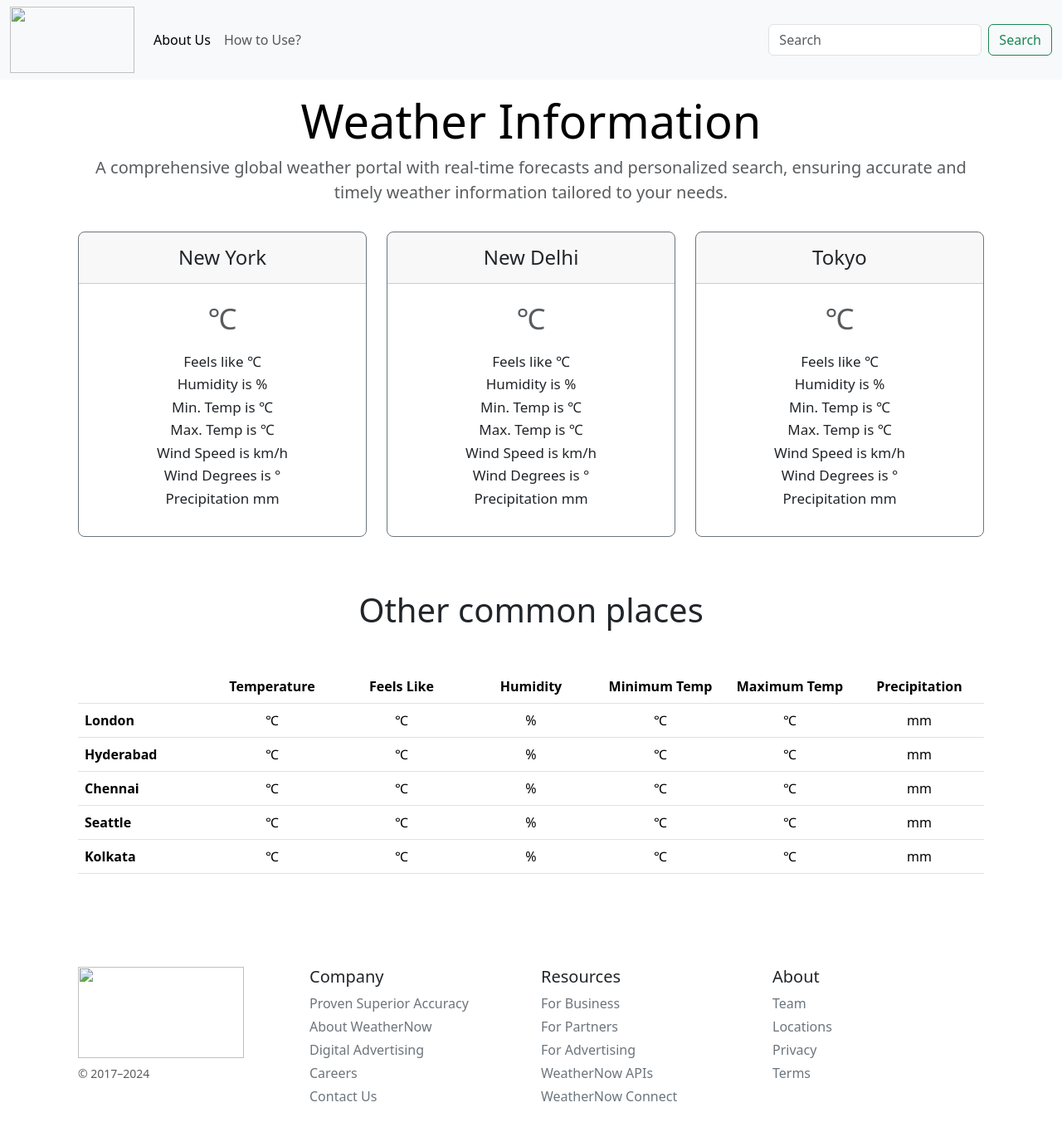
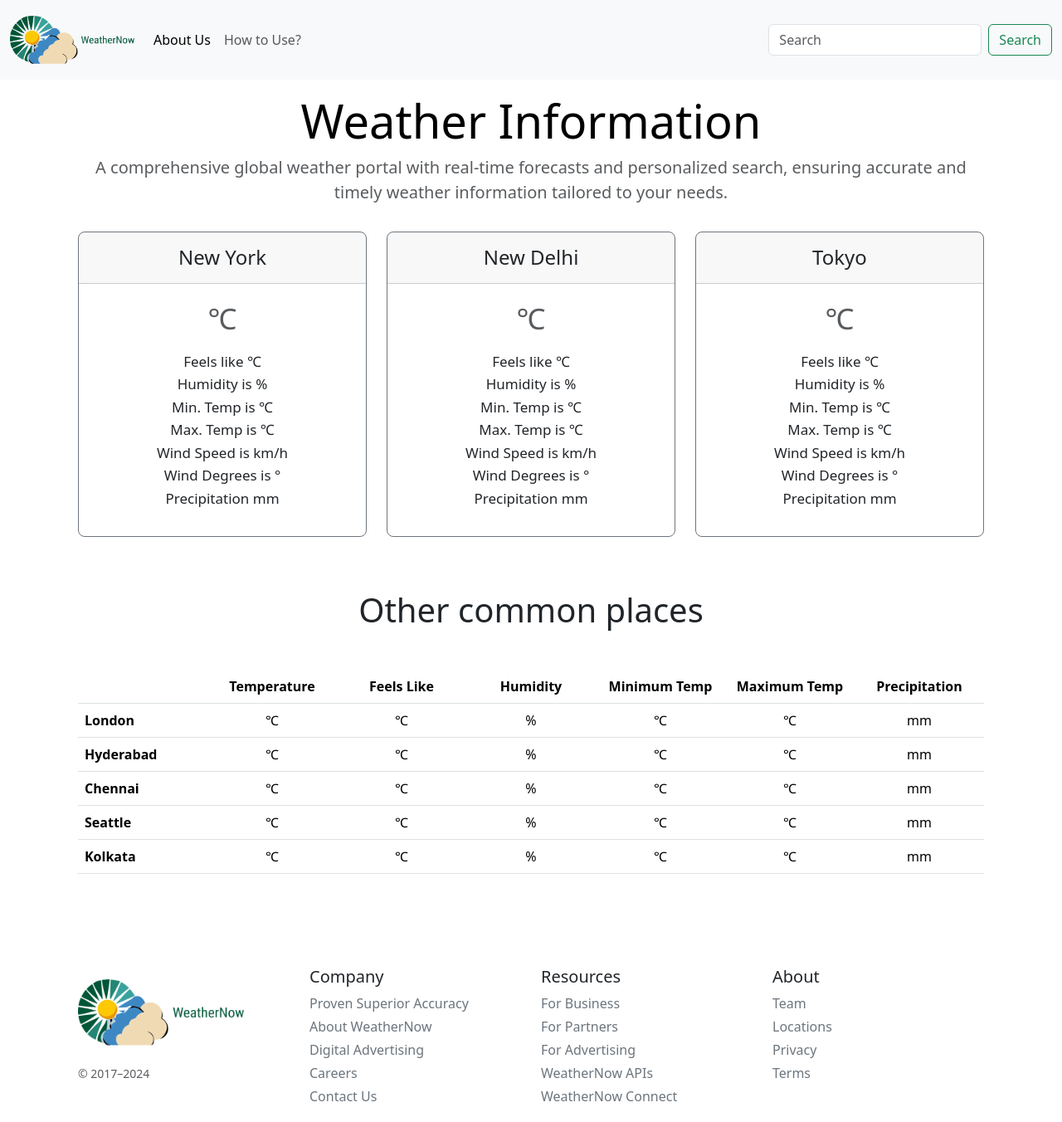
Before and after one commit to aryansrivastav1/weather-app, a website: page index.html in a window 1280 px wide. Shown: the whole page at 83% size. Drawn offline with nearby package versions, Linux system fonts and the light colour scheme; the site is published under a folder, as on GitHub Pages, so addresses that start at the root find nothing; no server answers.

Commit message:
Update index.html

```diff
--- a/index.html
+++ b/index.html
@@ -13,7 +13,7 @@
 <body>
     <nav class="navbar navbar-expand-lg bg-body-tertiary">
         <div class="container-fluid">
-            <a href="#"><img style="margin-right: 15px;" src="/logo.png" alt width="150" height="80"></a>
+            <a href="#"><img style="margin-right: 15px;" src="logo.png" alt width="150" height="80"></a>
             <button class="navbar-toggler" type="button" data-bs-toggle="collapse"
                 data-bs-target="#navbarSupportedContent" aria-controls="navbarSupportedContent" aria-expanded="false"
                 aria-label="Toggle navigation">
@@ -184,7 +184,7 @@
             <footer class="pt-4 my-md-5 pt-md-5">
                 <div class="row">
                     <div class="col-12 col-md">
-                        <a href="#"><img class="mb-2" src="/logo.png" alt width="200" height="110"></a>
+                        <a href="#"><img class="mb-2" src="logo.png" alt width="200" height="110"></a>
                         <small class="d-block mb-3 text-body-secondary">&copy;
                             2017–2024</small>
                     </div>
```
